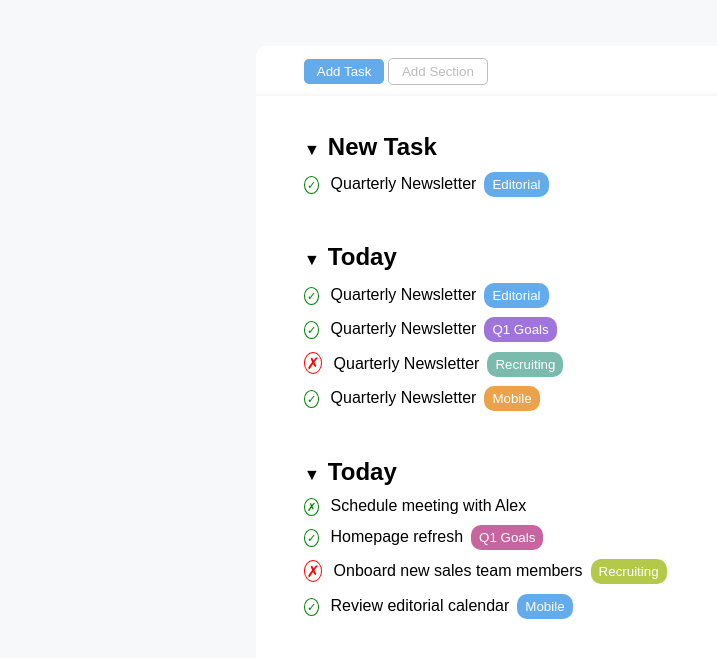
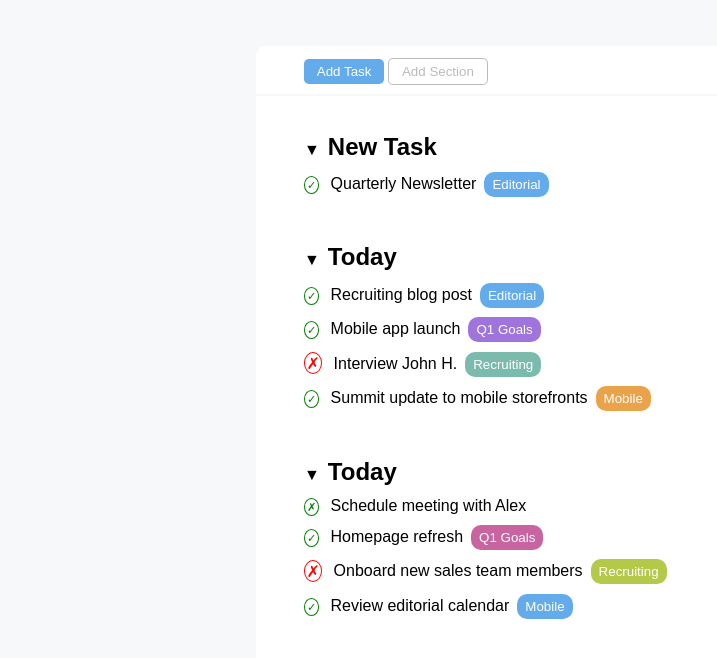
Before and after one commit to Frapenle/html-css-toboolist, a plain HTML site: page index.html in a window 1280 px wide. Shown: the part 86-744 px from the top of the page, without its empty margins (0-717 px from the left). Drawn offline with Linux system fonts and the light colour scheme.

Commit message:
Correct today tasks

```diff
--- a/index.html
+++ b/index.html
@@ -36,10 +36,10 @@
                     <ul>
                         <li class="main-task"><span class="tridown">&#9660;</span><strong>Today</strong>
                             <ul class="sub-task">
-                                <li><span class="circle-check">&check;</span>Quarterly Newsletter<button class="btn-style blue-bt">Editorial</button></li>
-                                <li><span class="circle-check">&check;</span>Quarterly Newsletter<button class="btn-style violet">Q1 Goals</button></li>
-                                <li><span class="x-red">&#x2717;</span>Quarterly Newsletter<button class="btn-style green">Recruiting</button></li>
-                                <li><span class="circle-check">&check;</span>Quarterly Newsletter<button class="btn-style orange">Mobile</button></li>
+                                <li><span class="circle-check">&check;</span>Recruiting blog post<button class="btn-style blue-bt">Editorial</button></li>
+                                <li><span class="circle-check">&check;</span>Mobile app launch<button class="btn-style violet">Q1 Goals</button></li>
+                                <li><span class="x-red">&#x2717;</span>Interview John H.<button class="btn-style green">Recruiting</button></li>
+                                <li><span class="circle-check">&check;</span>Summit update to mobile storefronts<button class="btn-style orange">Mobile</button></li>
                             </ul>
                         </li>
                     </ul>
```
